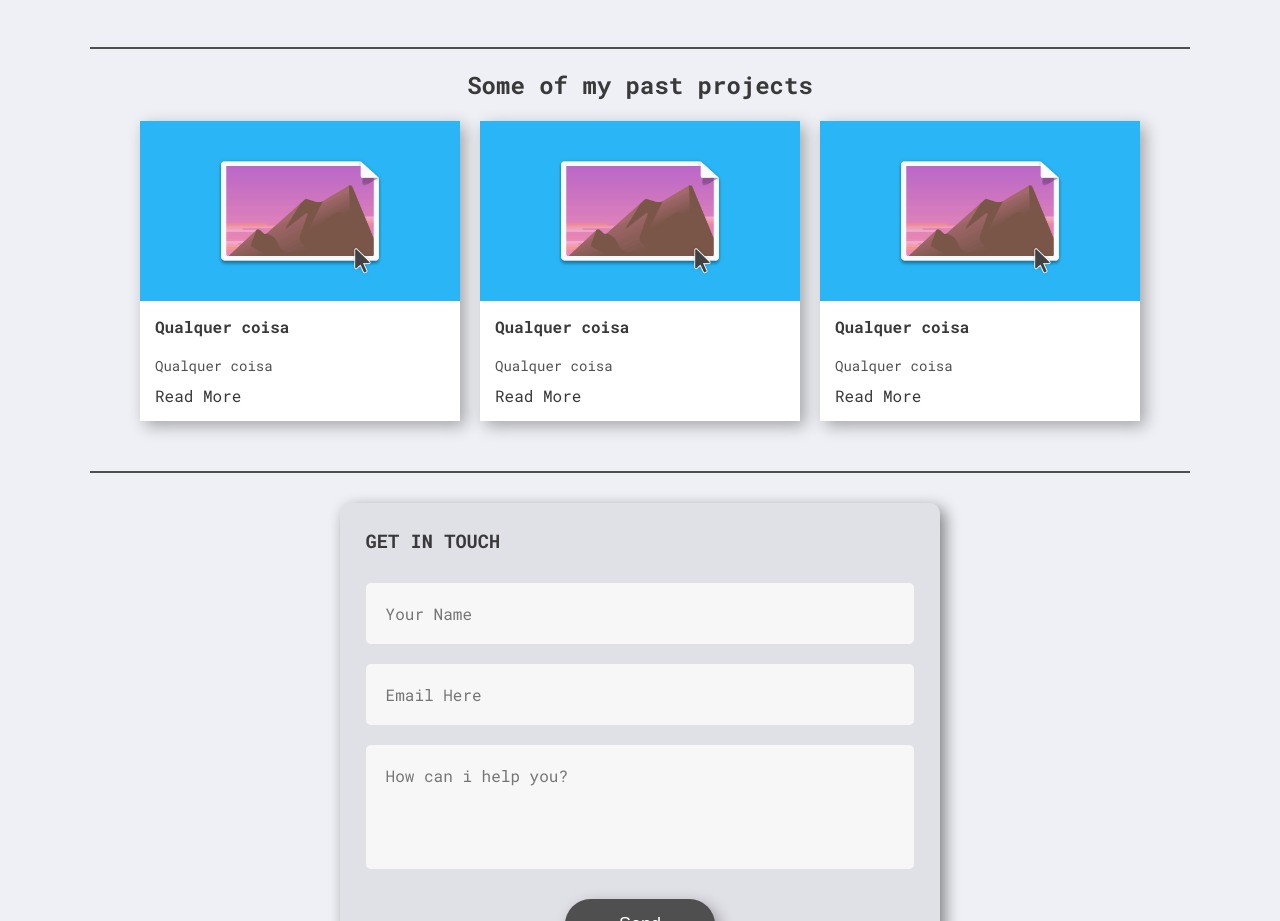
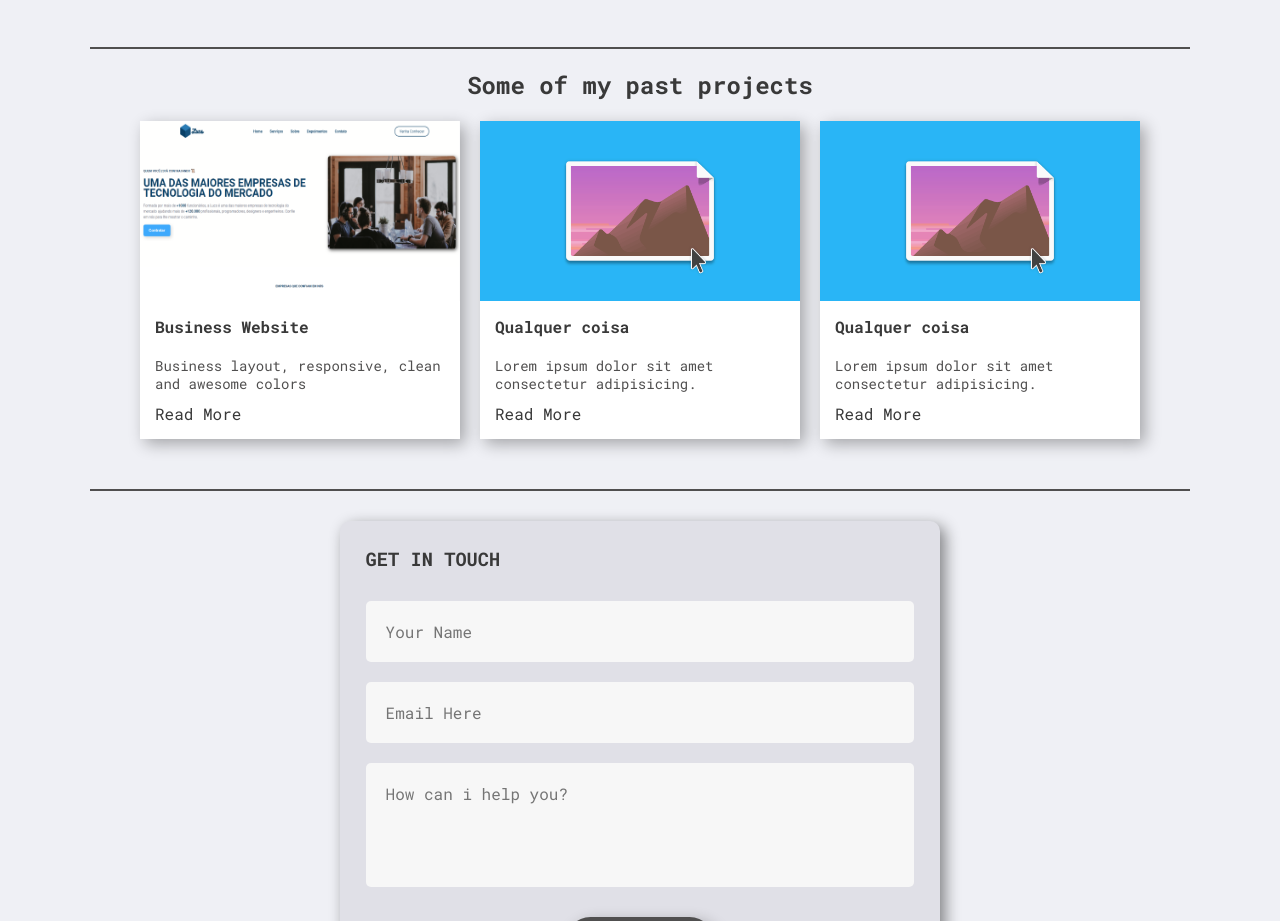
Before and after one commit to lcscostadev/Lucs-webdev-portfolio, a plain HTML site: page index.html in a window 1280 px wide. Shown: the part 1140-2061 px from the top of the page. Drawn offline with nearby package versions, Linux system fonts and the light colour scheme.

Commit message:
new project

```diff
--- a/index.html
+++ b/index.html
@@ -151,10 +151,11 @@
 
                     <div>
                         <div class="project">
-                            <img class="thumbnail" src="images/thumbnail_01.png">
+                            <a href="https://lcscostadev.github.io/lucs/" target="_blank"><img class="thumbnail"
+                                    src="images/primeiro projeto.png"></a>
                             <div class="project-preview">
-                                <h4 class="project-title">Qualquer coisa</h4>
-                                <p class="project-intro">Qualquer coisa</p>
+                                <h4 class="project-title">Business Website</h4>
+                                <p class="project-intro">Business layout, responsive, clean and awesome colors</p>
                                 <a href="post.html">Read More</a>
                             </div>
                         </div>
@@ -165,7 +166,7 @@
                             <img class="thumbnail" src="images/thumbnail_02.png">
                             <div class="project-preview">
                                 <h4 class="project-title">Qualquer coisa</h4>
-                                <p class="project-intro">Qualquer coisa
+                                <p class="project-intro">Lorem ipsum dolor sit amet consectetur adipisicing.
                                 </p>
                                 <a href="post.html">Read More</a>
                             </div>
@@ -177,7 +178,7 @@
                             <img class="thumbnail" src="images/thumbnail_03.png">
                             <div class="project-preview">
                                 <h4 class="project-title">Qualquer coisa</h4>
-                                <p class="project-intro">Qualquer coisa
+                                <p class="project-intro">Lorem ipsum dolor sit amet consectetur adipisicing.
                                 </p>
                                 <a href="post.html">Read More</a>
                             </div>
--- a/style.css
+++ b/style.css
@@ -314,7 +314,7 @@ nav {
     display: block;
     width: 100%;
     height: 180px;
-    object-fit: cover;
+    object-fit: initial;
 }
 
 .project-preview {
```
Also changed, not shown: images/primeiro projeto.png (added).
